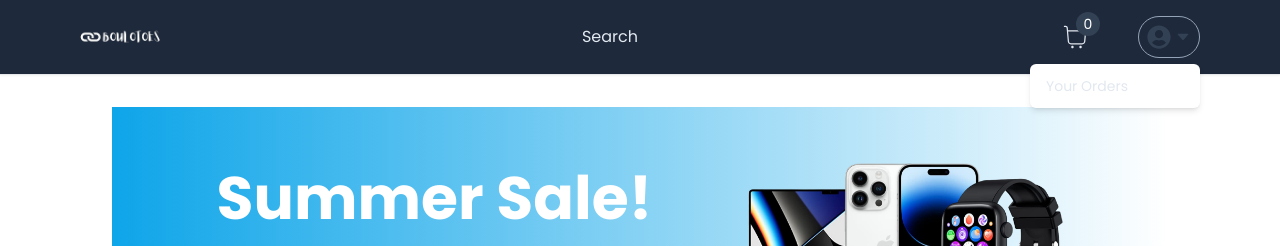
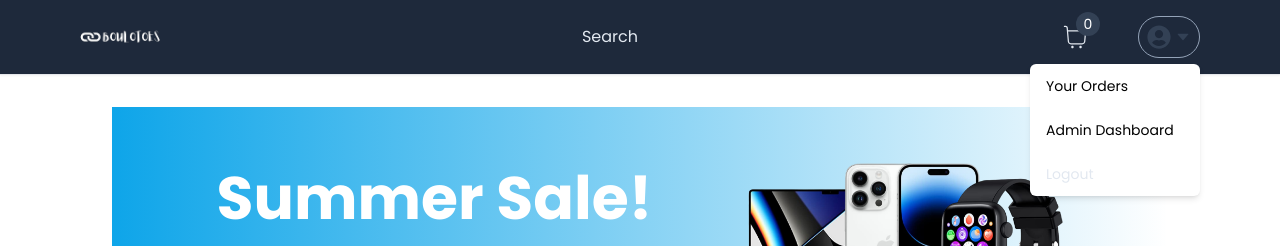
Before and after one commit to Tjbrowen/basa, a Next.js app: page / in a window 1280 px wide. Both pictures are taken after a click on the element 1169 px from the left and 37 px from the top of the page. Shown: the top 246 px of the page. Built offline with nearby package versions, Linux system fonts and the light colour scheme; a web font is replaced by a local one.

Commit message:
modified:   app/components/nav/UserMenu.tsx

```diff
--- a/app/components/nav/UserMenu.tsx
+++ b/app/components/nav/UserMenu.tsx
@@ -5,6 +5,7 @@ import Avatar from "../Avatar";
 import { AiFillCaretDown } from "react-icons/ai";
 import Link from "next/link";
 import MenuItem from "./MenuItem";
+import { signOut } from "next-auth/react";
 
 const UserMenu = () => {
   const [isOpen, setIsOpen] = useState(false);
@@ -51,9 +52,20 @@ const UserMenu = () => {
             "
           >
             <div>
-              <Link href="orders">
+              <Link href="/orders" style={{ color: "black" }}>
                 <MenuItem onClick={toggleOpen}>Your Orders</MenuItem>
               </Link>
+              <Link href="/admin" style={{ color: "black" }}>
+                <MenuItem onClick={toggleOpen}>Admin Dashboard</MenuItem>
+              </Link>
+              <MenuItem
+                onClick={() => {
+                  toggleOpen();
+                  signOut();
+                }}
+              >
+                Logout
+              </MenuItem>
             </div>
           </div>
         )}
```
